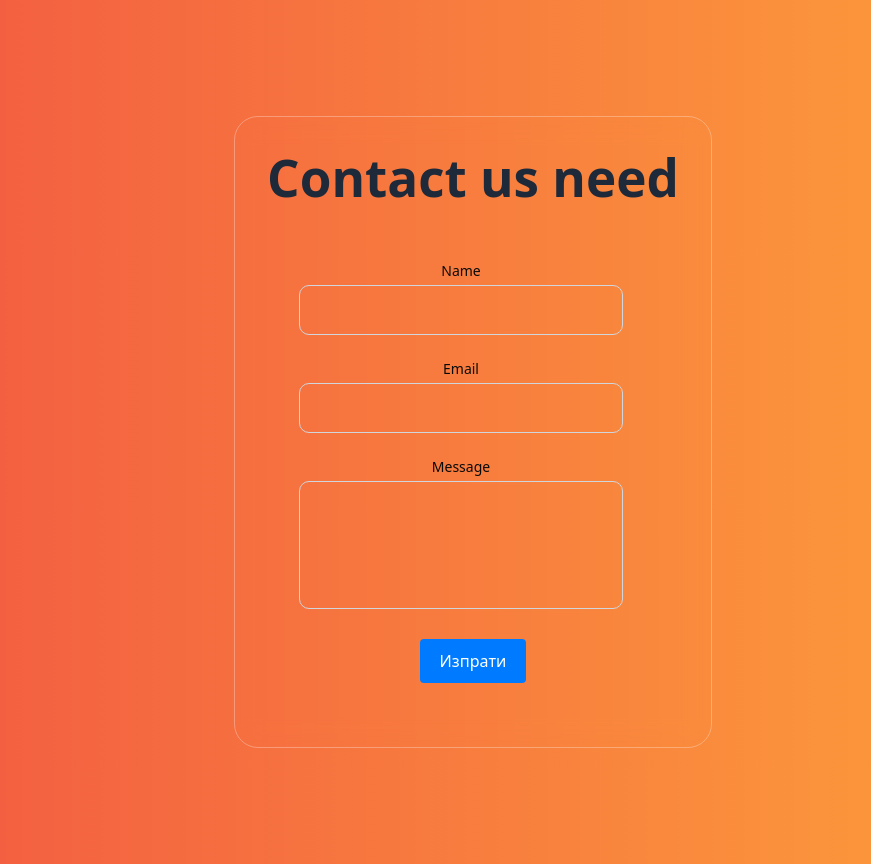
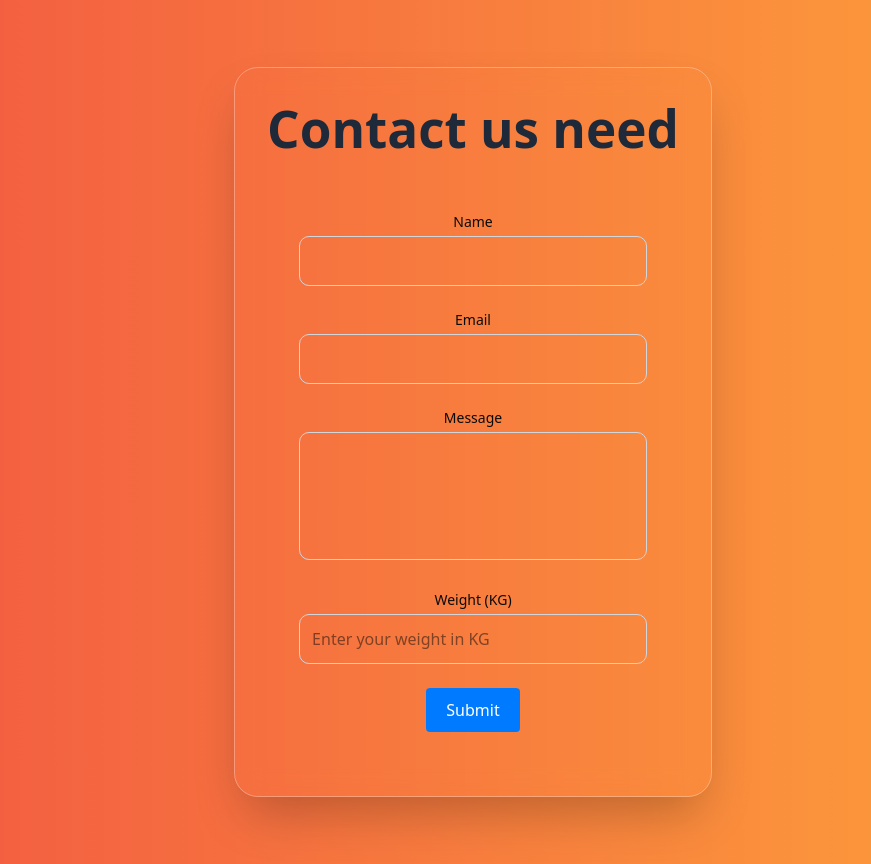
Before and after one commit to ZagoraPI/Tech-Titans, a React (Vite) app: page /contact-form-page in a window 1280 px wide. Shown: the whole page, without its empty margins (167-1038 px from the left). Built offline with nearby package versions, Linux system fonts and the light colour scheme.

Commit message:
KG
-add KG
 -min 2 kg
 -max 635 kg

```diff
--- a/src/components/The_Jj-Form/ContactFormPage.tsx
+++ b/src/components/The_Jj-Form/ContactFormPage.tsx
@@ -4,48 +4,46 @@ const ContactFormPage: React.FC = () => {
   const [name, setName] = useState('');
   const [email, setEmail] = useState('');
   const [message, setMessage] = useState('');
+  const [kg, setKG] = useState('');
   const [errors, setErrors] = useState<{ name?: string; email?: string; message?: string }>({});
 
   const validate = () => {
     const newErrors: typeof errors = {};
-    if (name.trim().length < 2) newErrors.name = 'The name must be at least 2 characters..';
+    if (name.trim().length < 2) newErrors.name = 'Name must be at least 2 characters.';
     const emailRegex = /^[^\s@]+@[^\s@]+\.[^\s@]+$/;
-    if (!emailRegex.test(email)) newErrors.email = 'Please enter a valid email..';
+    if (!emailRegex.test(email)) newErrors.email = 'Please enter a valid email address.';
     if (message.trim().length < 10) newErrors.message = 'Message must be at least 10 characters long.';
     return newErrors;
   };
 
   const handleSubmit = (e: React.FormEvent) => {
     e.preventDefault();
-
     const validationErrors = validate();
     if (Object.keys(validationErrors).length > 0) {
       setErrors(validationErrors);
       return;
     }
-
-    console.log('Form sent:', { name, email, message });
-    alert('Form submitted successfully.!');
+    console.log('Form sent:', { name, email, message, kg });
+    alert('Form submitted successfully!');
     setName('');
     setEmail('');
     setMessage('');
+    setKG('');
   };
 
   return (
     <div className="min-h-screen w-full bg-animated-gradient flex items-center justify-center px-4">
-      <div className="w-full max-w-2xl p-8 backdrop-blur-md rounded-3xl shadow-2x1 border border-white/30">
-        <h1 className="text-3xl font-bold mb-6 text-center text-gray-800">Contact us need </h1>
+      <div className="w-full max-w-2xl p-8 backdrop-blur-md rounded-3xl shadow-2xl border border-white/30">
+        <h1 className="text-3xl font-bold mb-6 text-center text-gray-800">Contact us need</h1>
 
-        <form onSubmit={handleSubmit} className="space-y-6 space-x-6">
+        <form onSubmit={handleSubmit} className="space-y-6">
           <div>
             <label className="block text-sm font-medium mb-1">Name</label>
             <input
               type="text"
               value={name}
               onChange={(e) => setName(e.target.value)}
-              className={`w-full border rounded-lg p-3 ${
-                errors.name ? 'border-red-500' : 'border-gray-300'
-              }`}
+              className={`w-full border rounded-lg p-3 ${errors.name ? 'border-red-500' : 'border-gray-300'}`}
             />
             {errors.name && <p className="text-red-600 text-sm mt-1">{errors.name}</p>}
           </div>
@@ -56,9 +54,7 @@ const ContactFormPage: React.FC = () => {
               type="email"
               value={email}
               onChange={(e) => setEmail(e.target.value)}
-              className={`w-full border rounded-lg p-3 ${
-                errors.email ? 'border-red-500' : 'border-gray-300'
-              }`}
+              className={`w-full border rounded-lg p-3 ${errors.email ? 'border-red-500' : 'border-gray-300'}`}
             />
             {errors.email && <p className="text-red-600 text-sm mt-1">{errors.email}</p>}
           </div>
@@ -68,18 +64,31 @@ const ContactFormPage: React.FC = () => {
             <textarea
               value={message}
               onChange={(e) => setMessage(e.target.value)}
-              className={`w-full border rounded-lg p-3 h-32 resize-none ${
-                errors.message ? 'border-red-500' : 'border-gray-300'
-              }`}
+              className={`w-full border rounded-lg p-3 h-32 resize-none ${errors.message ? 'border-red-500' : 'border-gray-300'}`}
             />
             {errors.message && <p className="text-red-600 text-sm mt-1">{errors.message}</p>}
+          </div>
+
+          <div>
+            <label htmlFor="kg" className="block text-sm font-medium mb-1">Weight (KG)</label>
+            <input
+              type="number"
+              id="kg"
+              min={2}
+              max={635}
+              placeholder="Enter your weight in KG"
+              value={kg}
+              onChange={(e) => setKG(e.target.value)}
+              className="w-full border rounded-lg p-3 border-gray-300"
+              required
+            />
           </div>
 
           <button
             type="submit"
             className="bg-red-600 text-white px-6 py-2 rounded-lg hover:bg-red-700 transition duration-200"
           >
-            Изпрати
+            Submit
           </button>
         </form>
       </div>
```
